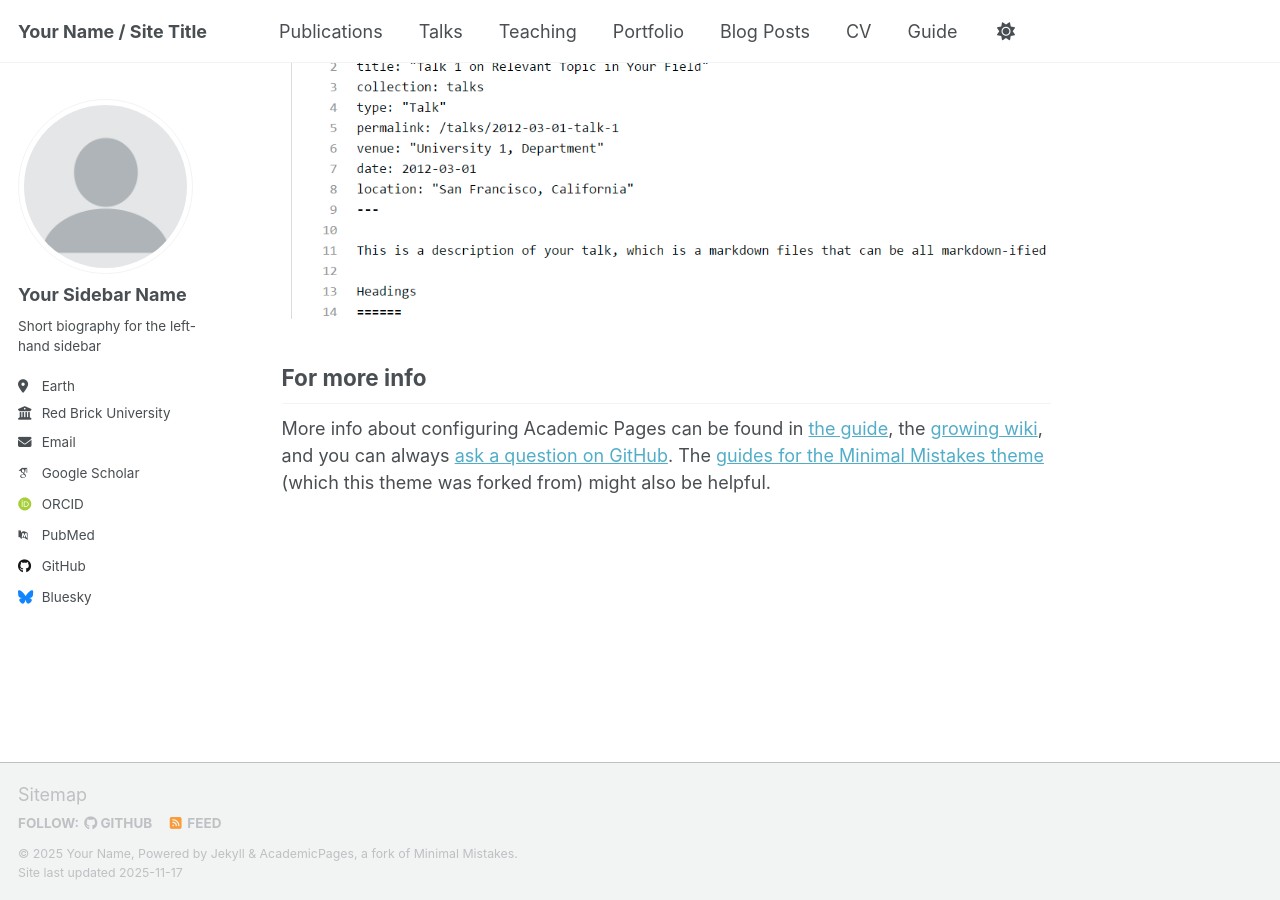
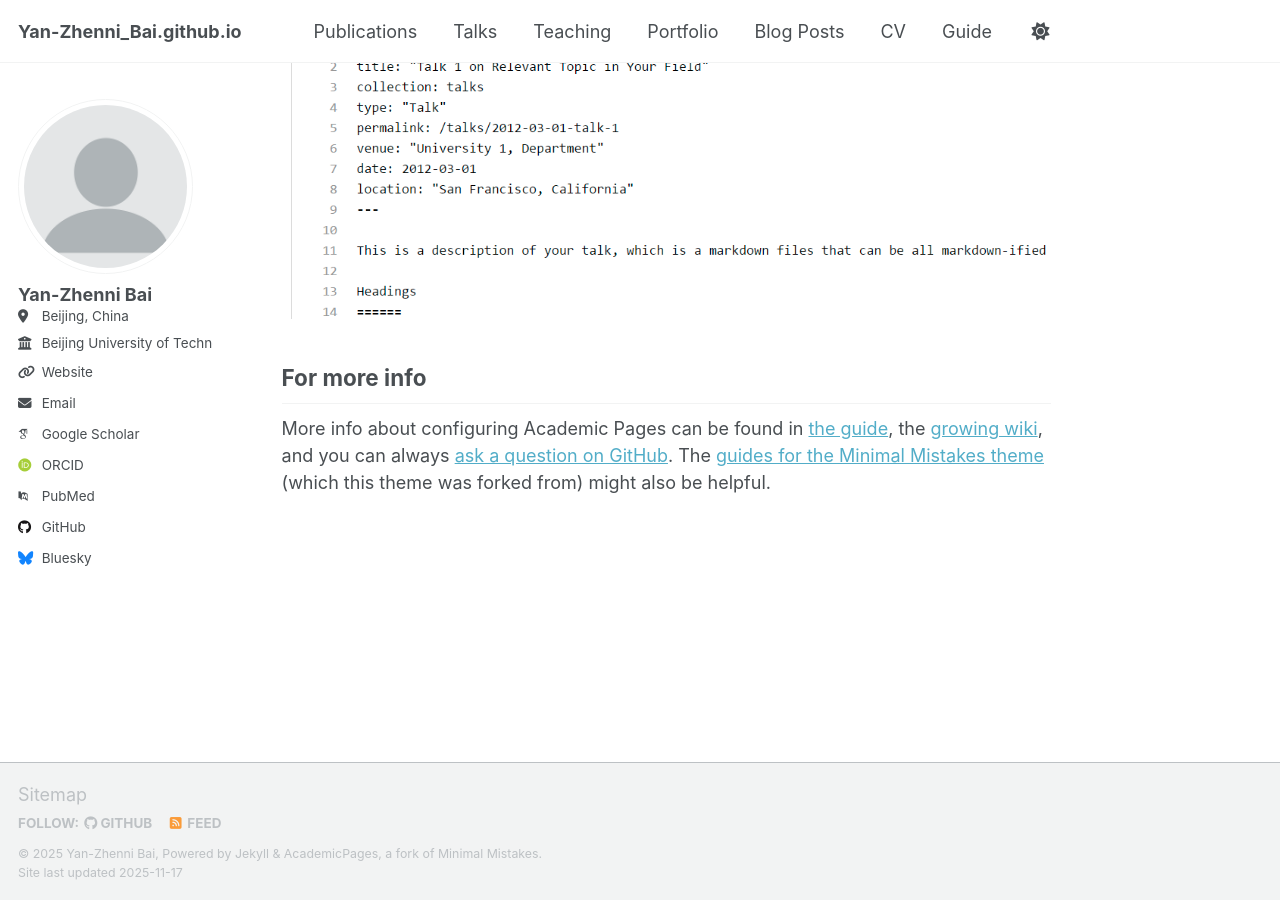
Before and after one commit to Yzn-Bai/Yan-Zhenni_Bai.github.io, a Jekyll site: the page built from _pages/about.md, in a window 1280 px wide and 900 px high, scrolled down 2880 px. Built offline with Jekyll 4.4.1, drawn with Linux system fonts in a browser that asks for light colours; some web fonts are replaced; a script that is not in the unit is left out.

Commit message:
Update _config.yml

```diff
--- a/_config.yml
+++ b/_config.yml
@@ -9,9 +9,9 @@
 # Basic Site Settings
 locale                   : "en-US"
 site_theme               : "default" # Currently available options are "default", "air"
-title                    : "Your Name / Site Title"
+# title                    : ""
 title_separator          : "-"
-name                     : &name "Your Name"
+name                     : &name "Yan-Zhenni Bai"
 description              : &description "Your Name's academic portfolio"   # Update this with a general description of your site, this is the default if not overridden by a page
 url                      : https://academicpages.github.io # The base hostname & protocol for your site e.g. "https://[your GitHub username].github.io",
                                                            # or if you already have some other page hosted on Github then use "https://[your GitHub username].github.io/[Your Repo Name]"
@@ -24,13 +24,13 @@ repository               : "academicpages/academicpages.github.io"
 author:
   # Biographic information
   avatar           : "profile.png"
-  name             : "Your Sidebar Name"
+  name             : "Yan-Zhenni Bai"
   pronouns         : # example: "she/her"
-  bio              : "Short biography for the left-hand sidebar"
-  location         : "Earth"
-  employer         : "Red Brick University"
-  uri              : # URL
-  email            : "none@example.org"
+  # bio              : "Short biography for the left-hand sidebar"
+  location         : "Beijing, China"
+  employer         : "Beijing University of Technology"
+  uri              : "https://yzn-bai.github.io"
+  email            : "baiyzn1006226966@gmail.com"
 
   # Academic websites
   academia         : # URL
```
